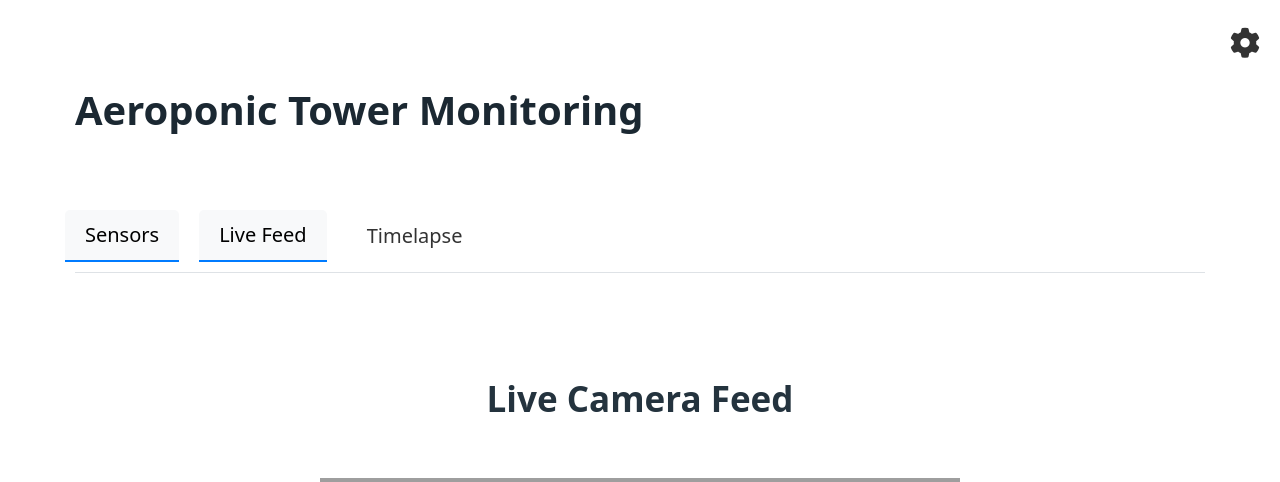
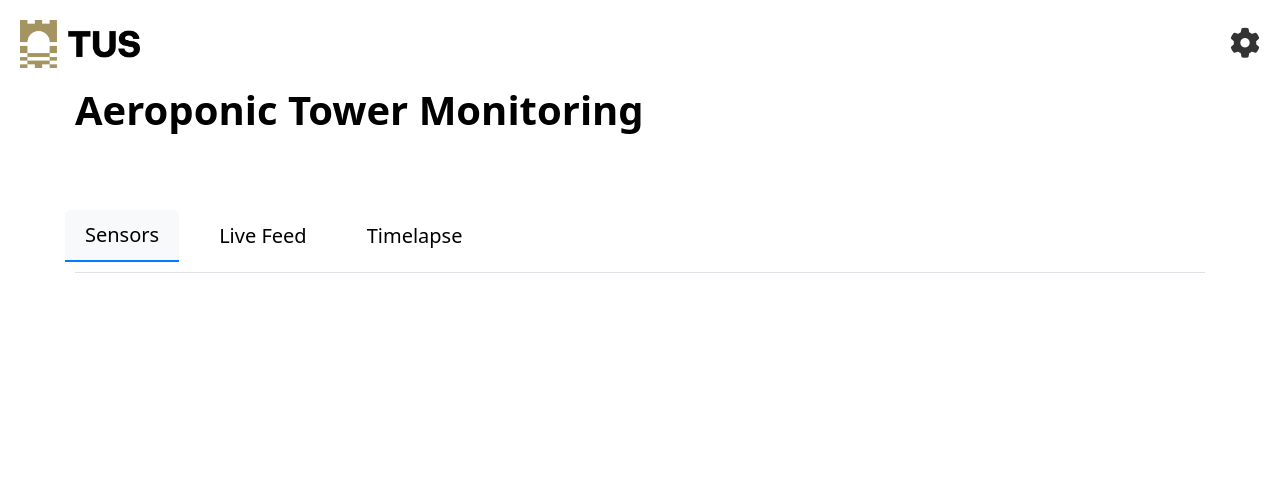
Before and after one commit to CEng-3/site, a Flask app: page / in a window 1280 px wide. Shown: the top 482 px of the page. After the commit the page ends 273 px from the top, so only its background shows below. Run offline with Flask 3, Linux system fonts and the light colour scheme; grey boxes are pictures that could not be loaded.

Commit message:
updated website pages with new logo, icon and improved light and dark mode support

```diff
--- a/templates/index.html
+++ b/templates/index.html
@@ -7,7 +7,28 @@
   <link rel="stylesheet" href="https://cdn.jsdelivr.net/npm/@picocss/pico@1/css/pico.min.css">
   <!-- Add Font Awesome for icons -->
   <link rel="stylesheet" href="https://cdnjs.cloudflare.com/ajax/libs/font-awesome/6.0.0/css/all.min.css">
+  <link rel="icon" type="image/x-icon" href="tus-icon.ico">
   <style>
+    /* Logo styling */
+    .logo {
+      position: fixed;
+      top: 1rem;
+      left: 1rem;
+      z-index: 1001;
+      transition: transform 0.3s ease;
+    }
+
+    .logo img {
+      /* border-radius: 8px; */
+      /* box-shadow: 0 2px 5px rgba(0, 0, 0, 0.1); */
+      width: 120px;
+      height: 48px;
+    }
+
+    /* .logo:hover {
+      transform: scale(1.05);
+    } */
+
     /* Custom CSS for tabs */
     .tabs {
       margin: 2rem 0;
@@ -31,15 +52,15 @@
     .tabs a {
       text-decoration: none;
       padding: 0.5rem 1rem;
-            color: #333;
+      /* The default color will be set by the media queries below */
       border-radius: 0.25rem 0.25rem 0 0;
       transition: all 0.2s;
     }
 
+    /* Default active and hover states (base styles; overridden per theme below) */
     .tabs a.active,
     .tabs a:hover {
       background: #f8f9fa;
-            color: #000;
       border-bottom: 2px solid #007bff;
     }
 
@@ -66,21 +87,26 @@
       font-size: 1.5rem;
       z-index: 1000;
       transition: color 0.3s ease;
-            /* Remove background and padding */
       color: var(--contrast);
-            /* Remove these properties:
-            background-color: var(--card-background-color);
-            padding: 0.5rem;
-            border-radius: 50%;
-            box-shadow: 0 2px 5px rgba(0, 0, 0, 0.1);
-            */
     }
 
     .settings-icon:hover {
       color: var(--primary);
     }
 
-        /* Media query for browsers that don't support CSS variables */
+    /* Responsive adjustments */
+    @media (max-width: 768px) {
+      .logo img {
+        width: 40px;
+        height: 40px;
+      }
+
+      h1 {
+        font-size: 1.5rem;
+        margin-top: 2.5rem;
+      }
+    }
+
     @media (prefers-color-scheme: dark) {
       .settings-icon {
         color: #ffffff;
@@ -91,9 +117,52 @@
         color: #333333;
       }
     }
+
+    /* Tab text color adjustments */
+    @media (prefers-color-scheme: light) {
+      .tabs a {
+        color: #000; /* Black text in light mode */
+      }
+      .tabs a.active,
+      .tabs a:hover {
+        background: #f8f9fa;
+        color: #000; /* Ensure active/hover text is black in light mode */
+        border-bottom: 2px solid #007bff;
+      }
+      /* Title styling in light mode */
+      h1 {
+        color: #000;
+      }
+      /* Ensure text inside the tab content is black */
+      .tab-content h2,
+      .tab-content p {
+        color: #000;
+      }
+    }
+
+    @media (prefers-color-scheme: dark) {
+      .tabs a {
+        color: #fff; /* White text in dark mode */
+      }
+      .tabs a.active,
+      .tabs a:hover {
+        background: #555; /* Darker background for active/hover in dark mode */
+        color: #fff; /* Keep active/hover text white in dark mode */
+        border-bottom: 2px solid #007bff;
+      }
+    }
   </style>
 </head>
 <body>
+  <!-- Logo -->
+  <a href="#" class="logo">
+    <picture>
+      <source srcset="TUS-Logo-White.png" media="(prefers-color-scheme: dark)">
+      <source srcset="TUS-Logo-Black.png" media="(prefers-color-scheme: light)">
+      <img src="TUS-Logo-Black.png" alt="TUS Logo"> <!-- Fallback -->
+    </picture>
+  </a>
+
   <!-- Settings Icon -->
   <a href="/settings" class="settings-icon" aria-label="Settings">
     <i class="fas fa-cog"></i>
@@ -106,7 +175,7 @@
       <nav>
         <ul>
           <li><a href="#sensors" class="active">Sensors</a></li>
-                    <li><a href="#live-feed" class="active">Live Feed</a></li>
+          <li><a href="#live-feed">Live Feed</a></li>
           <li><a href="#timelapse">Timelapse</a></li>
         </ul>
       </nav>
@@ -117,7 +186,7 @@
     </div>
 
     <!-- Live Feed Content -->
-        <div id="live-feed" class="tab-content active">
+    <div id="live-feed" class="tab-content">
       <h2>Live Camera Feed</h2>
       <div class="camera-grid">
         <div class="camera-feed">
```
Also changed, not shown: templates/login.html (+27 -0 lines), templates/settings.html (+28 -0 lines), templates/TUS-Logo-Black.png (added), templates/TUS-Logo-White.png (added), templates/tus-icon.ico (added). Lines whose indentation alone changed are shown as unchanged.
